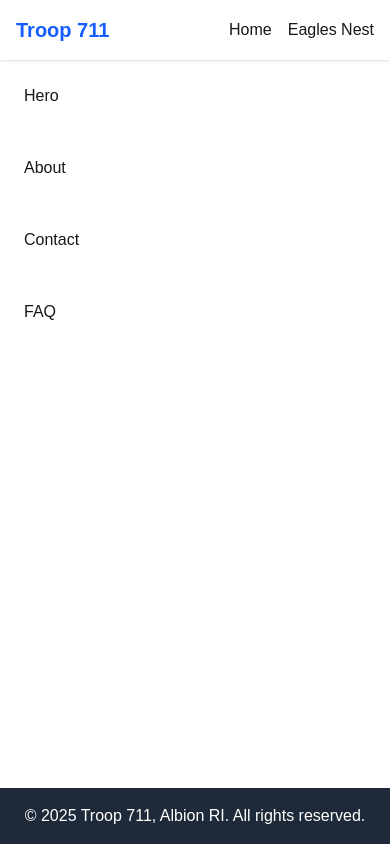
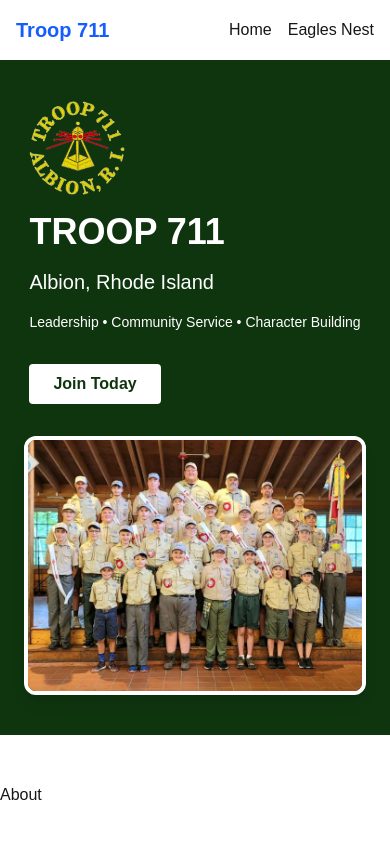
Before and after one commit to XCraftMan52/troop711, a Next.js app: page / in a window 390 px wide. Shown: the top 844 px of the page. Built offline with nearby package versions, Linux system fonts and the light colour scheme.

Commit message:
feat: add Hero component with logo and group photo, update global styles, and remove Tailwind config

```diff
--- a/src/app/components/Hero.tsx
+++ b/src/app/components/Hero.tsx
@@ -1,7 +1,40 @@
-import React from 'react'
+'use client';
+import React from 'react';
+import Image from 'next/image';
+import Link from 'next/link';
 
 export default function Hero() {
-  return (
-    <div>Hero</div>
-  )
+return (
+    <section className="flex flex-col md:flex-row items-center justify-between bg-[#0f350f] text-white px-6 md:px-16 py-10 gap-8">
+      {/* Left: Logo + Text */}
+        <div className="flex flex-col items-start md:w-1/2 space-y-4">
+            <div className="w-24 h-24 md:w-32 md:h-32 relative">
+            <Image
+                src="/logo.png"
+                alt="Troop 711 Logo"
+                fill
+                className="w-24 h-24 md:w-32 md:h-32 relative object-contain"
+            />
+            </div>
+            <h1 className="text-4xl font-extrabold">TROOP 711</h1>
+            <p className="text-xl">Albion, Rhode Island</p>
+            <p className="text-sm">Leadership • Community Service • Character Building</p>
+            <Link href="#contact" className="mt-4 bg-white text-[#0f350f] font-semibold px-6 py-2 rounded hover:bg-gray-100 transition">
+            Join Today
+            </Link>
+        </div>
+
+        {/* Right: Group Photo */}
+        <div className="relative w-full md:w-1/2 max-w-[600px] rounded-xl overflow-hidden shadow-lg border-4 border-white">
+            <Image
+            src="/hero.jpg"
+            alt="Troop 711 group photo"
+            width={800}
+            height={600}
+            className="object-cover w-full h-full"
+            priority
+            />
+        </div>
+    </section>
+);
 }
--- a/src/app/globals.css
+++ b/src/app/globals.css
@@ -1,14 +1,16 @@
 @import "tailwindcss";
 
-:root {
+@theme {
+  --primary: #0f350f;
+  --secondary: #171717;
+  --accent: #ededed;
   --background: #ffffff;
   --foreground: #171717;
-  --primary: #0f350f;
 }
 
 @media (prefers-color-scheme: dark) {
   :root {
-    --background: #0a0a0a;
+    --background: #0f350f;
     --foreground: #ededed;
   }
 }
--- a/src/app/page.tsx
+++ b/src/app/page.tsx
@@ -6,7 +6,7 @@ import FAQ from "./components/FAQ";
 
 export default function Home() {
   return (
-      <div className="space-y-12 p-6 max-w-5xl mx-auto">
+      <div className="space-y-12 max-w-5xl mx-auto ">
       <Hero />
       <About />
       <Contact />
--- a/tailwind.config.js
+++ /dev/null
@@ -1,11 +0,0 @@
-module.exports = {
-  content: ["./src/**/*.{js,ts,jsx,tsx}"],
-  theme: {
-    extend: {
-      colors: {
-        primary: "#0f350f",
-      },
-    },
-  },
-  plugins: [],
-};
```
Also changed, not shown: public/hero.jpg (added), public/logo.png (added).
